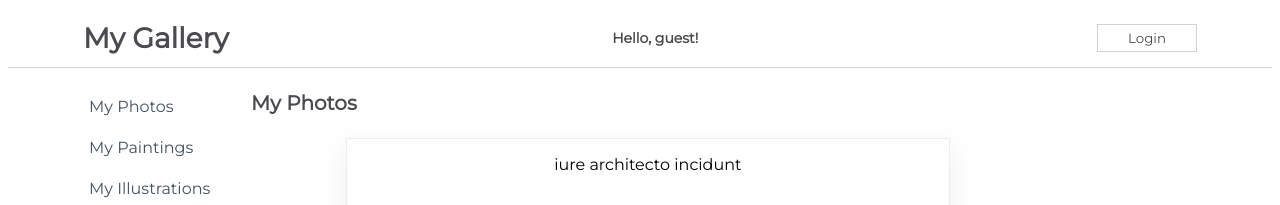
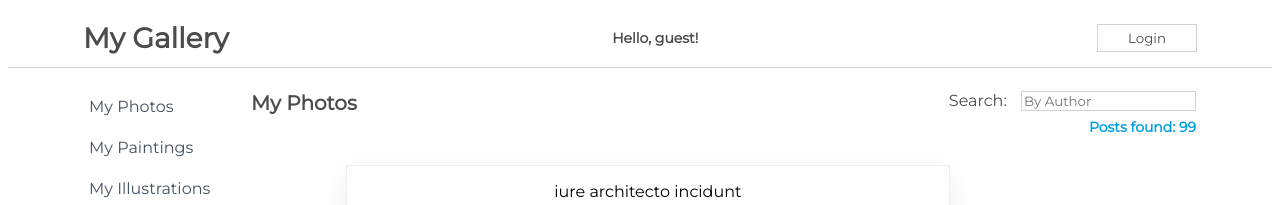
Before and after one commit to Yagavi1994/React-Challenge, a React (Create React App) app in the folder my-app/: page / in a window 1280 px wide. Shown: the top 205 px of the page. Built offline with nearby package versions, Linux system fonts and the light colour scheme.

Commit message:
Add search feature.

```diff
--- a/my-app/src/components/Content.js
+++ b/my-app/src/components/Content.js
@@ -9,9 +9,13 @@ export class Content extends Component {
         super(props)
 
     this.state = {
-        isLoaded: false
+        isLoaded: false,
+        posts: savedPosts,
+
     }
-    console.log(false)
+
+    this.inputSearch = React.createRef();
+
     }
 
     getData() {
@@ -27,16 +31,38 @@ export class Content extends Component {
         this.getData()
     }
 
+    handleChangeEvent = (event) => {
+        const inputSearch = event.target.value.toLowerCase();
+        console.log(inputSearch)
+        const filteredPosts = savedPosts.filter(post =>
+            {
+                return post.name.toLowerCase().includes(inputSearch)
+
+            })
+        this.setState ({
+           posts: filteredPosts
+        })
+    }
+
     render() {
         return (
             <div className={css.Content}>
 
                 <div className={css.TitleBar}>
-                    <h1>My Photos</h1>
+                    <div>
+                        <h1>My Photos</h1>
+                    </div>
+                    <div>
+                        <form>
+                            <label htmlFor="id-search">Search: </label>
+                            <input id="id-search" name="search" ref={this.inputSearch} onChange={(event) => this.handleChangeEvent(event)} type="text" placeholder="By Author" />
+                            <h4>Posts found: {this.state.posts.length} </h4>
+                        </form>
+                    </div>
                 </div>
 
                 <div className={css.SearchResults}>
-                    {this.state.isLoaded ? <PostItem savedPosts={savedPosts} /> : <Loader />}
+                    {this.state.isLoaded ? <PostItem savedPosts={this.state.posts} /> : <Loader />}
                 </div>
             </div>
         )
--- a/my-app/src/components/NavBarForm.js
+++ b/my-app/src/components/NavBarForm.js
@@ -1,20 +1,35 @@
-import React from 'react'
+import React, {Component} from 'react'
 import css from "./css/NavBarForm.module.css";
 
-const NavBarForm = () => {
+
+export class NavBarForm extends Component {
+
+  constructor(props) {
+    super(props)
+      this.inputName = React.createRef();
+      this.inputPassword = React.createRef();
+  }
+
+    handleSubmit = (event) => {
+      event.preventDefault();
+    }
+
+  render() {
     return (
       <div className={css.NavBar}>
-          <form action="/submit" method="post">
-              <label htmlFor="username">Username:</label>
-              <input type="text" id="username" name="username" required />
+        <form action="/submit" method="post">
+          <label htmlFor="username">Username:</label>
+          <input type="text" id="username" ref={this.inputName} name="username" required />
 
-              <label htmlFor="password">Password:</label>
-              <input type="password" id="password" name="password" required />
+          <label htmlFor="password">Password:</label>
+          <input type="password" id="password" ref={this.inputPassword} name="password" required />
 
-              <input type="submit" value="Submit" />
-          </form>
+          <input type="submit" value="Submit" onClick={this.handleSubmit}/>
+        </form>
       </div>
     )
   }
+}
+
 
 export default NavBarForm
```
